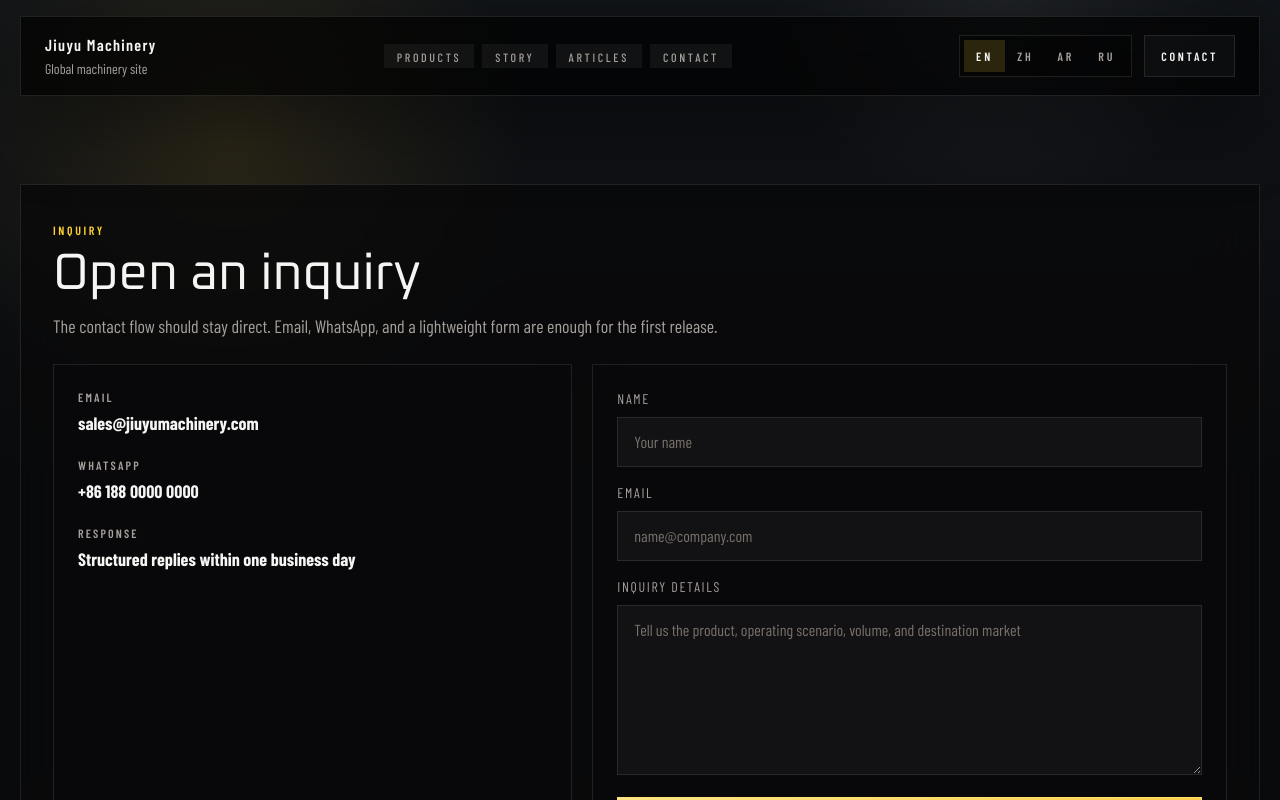
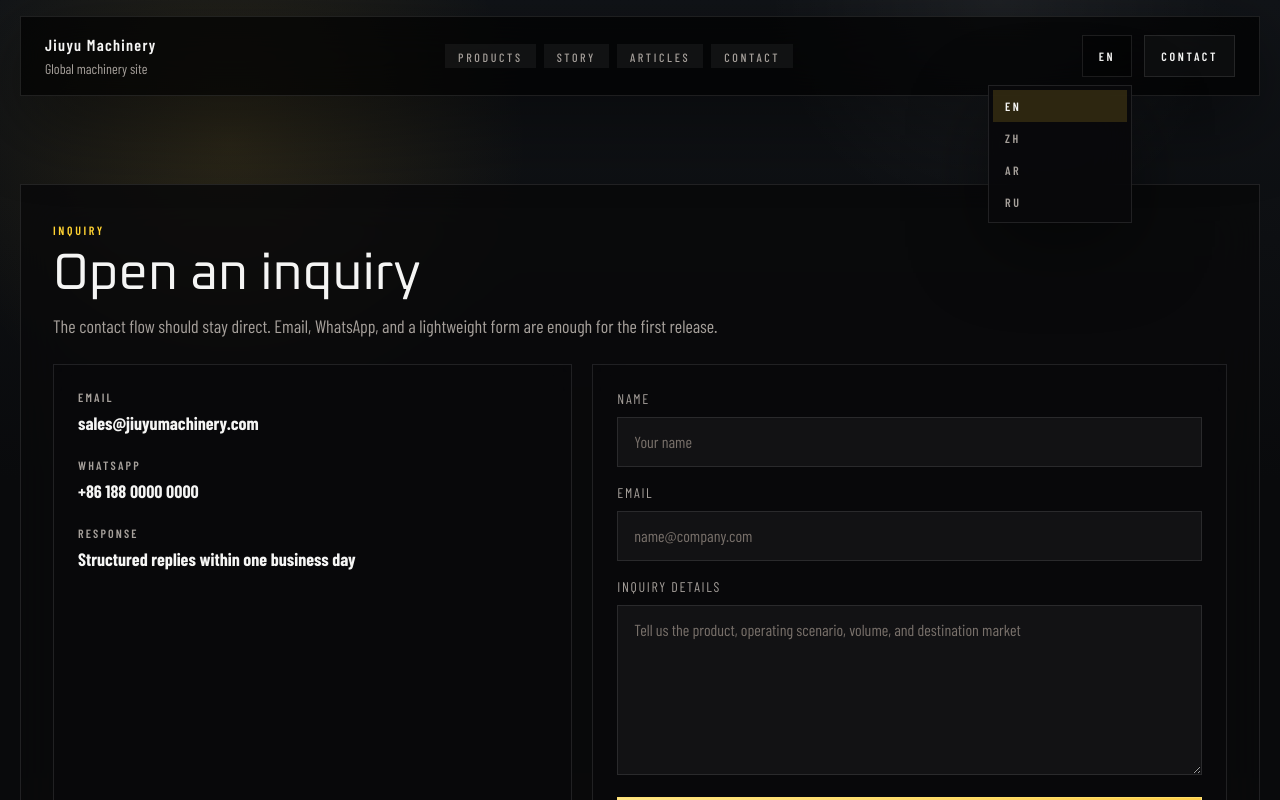
Before and after one commit to YSBZ/JY, a React (Vite) app: page /contact in a window 1280 px wide. Both pictures are taken after a click on the button "EN". Shown: the top 800 px of the page. Built offline with nearby package versions, Linux system fonts and the light colour scheme.

Commit message:
fix: use dropdown language switcher

```diff
--- a/package.json
+++ b/package.json
@@ -9,6 +9,7 @@
     "preview": "vite preview"
   },
   "dependencies": {
+    "@radix-ui/react-dropdown-menu": "^2.1.16",
     "@radix-ui/react-navigation-menu": "^1.2.13",
     "@radix-ui/react-toggle-group": "^1.1.11",
     "react": "^19.1.0",
--- a/src/ui/Shell.tsx
+++ b/src/ui/Shell.tsx
@@ -1,5 +1,5 @@
+import * as DropdownMenu from '@radix-ui/react-dropdown-menu'
 import * as NavigationMenu from '@radix-ui/react-navigation-menu'
-import * as ToggleGroup from '@radix-ui/react-toggle-group'
 import type { ReactNode } from 'react'
 import { Link, NavLink } from 'react-router-dom'
 
@@ -9,27 +9,39 @@ import type { Locale } from '../content/site'
 
 function LanguageToggle({ locale, onChange }: { locale: Locale; onChange: (locale: Locale) => void }) {
   return (
-    <ToggleGroup.Root
+    <DropdownMenu.Root>
+      <DropdownMenu.Trigger asChild>
+        <button
           aria-label="Language switcher"
-      className="inline-flex border border-white/10 bg-black/30 p-1"
-      onValueChange={(value) => {
-        if (value === 'en' || value === 'zh' || value === 'ar' || value === 'ru') {
-          onChange(value)
-        }
-      }}
-      type="single"
-      value={locale}
+          className="inline-flex items-center justify-center border border-white/10 bg-black/30 px-4 py-3 text-xs font-semibold uppercase tracking-[0.22em] text-stone-100 transition hover:border-amber-300/35 hover:text-amber-300"
+          type="button"
+        >
+          {locale.toUpperCase()}
+        </button>
+      </DropdownMenu.Trigger>
+
+      <DropdownMenu.Portal>
+        <DropdownMenu.Content
+          align="end"
+          className="z-50 min-w-36 border border-white/10 bg-zinc-950/95 p-1 shadow-[0_24px_80px_rgba(0,0,0,0.45)] backdrop-blur-xl"
+          sideOffset={8}
         >
           {localeOptions.map((value) => (
-        <ToggleGroup.Item
+            <DropdownMenu.Item
               key={value}
-          className="cursor-pointer px-3 py-2 text-xs font-semibold tracking-[0.24em] text-stone-400 uppercase transition data-[state=on]:bg-amber-300/15 data-[state=on]:text-stone-100"
-          value={value}
+              className={`cursor-pointer px-3 py-2 text-xs font-semibold uppercase tracking-[0.22em] outline-none transition ${
+                value === locale
+                  ? 'bg-amber-300/15 text-stone-100'
+                  : 'text-stone-400 hover:bg-white/5 hover:text-stone-100'
+              }`}
+              onSelect={() => onChange(value)}
             >
               {value.toUpperCase()}
-        </ToggleGroup.Item>
+            </DropdownMenu.Item>
           ))}
-    </ToggleGroup.Root>
+        </DropdownMenu.Content>
+      </DropdownMenu.Portal>
+    </DropdownMenu.Root>
   )
 }
 
```
Also changed, not shown: 1 other file (tests, documents, lock files or other folders). Lines whose indentation alone changed are shown as unchanged.
